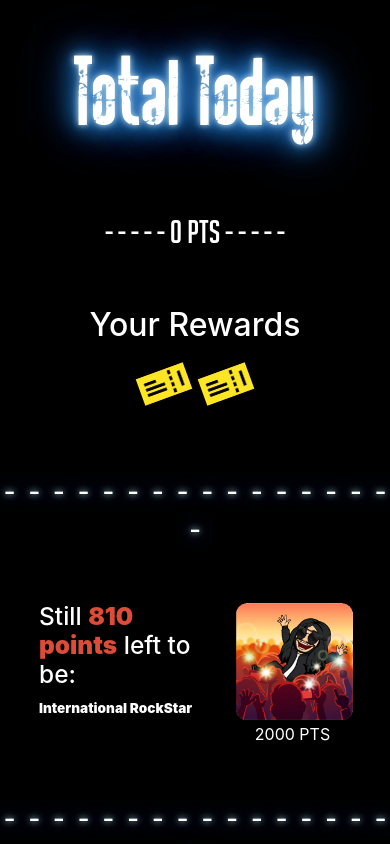
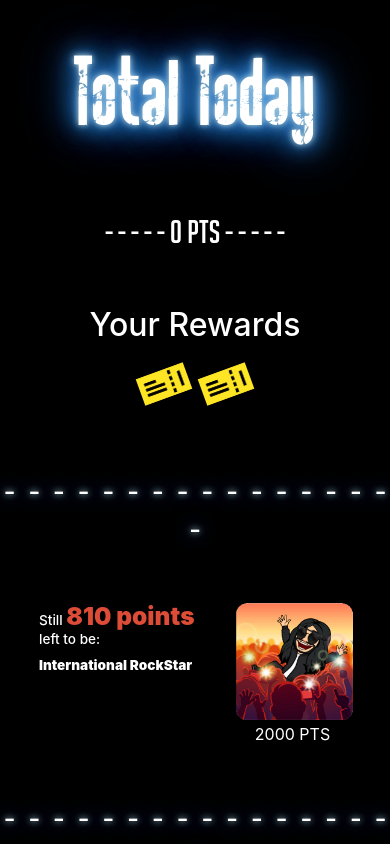
Before and after one commit to JenniferFromanger/Quoi-de-neuf, a React (Create React App) app in the folder quoi-de-neuf/: page /Report in a window 390 px wide. Shown: the top 844 px of the page. Built offline with nearby package versions, Linux system fonts and the light colour scheme.

Commit message:
css points left

```diff
--- a/quoi-de-neuf/src/components/Report.scss
+++ b/quoi-de-neuf/src/components/Report.scss
@@ -51,7 +51,7 @@
 
     .txt {
       h2 {
-        font-size: 1.8em;
+        font-size: 1em;
         margin-right: 30px;
       }
       width: 50vw;
@@ -62,6 +62,7 @@
       .ptlefts {
         color: #dd4c36;
         font-weight: 900;
+        font-size: 1.8em;
       }
     }
 
@@ -148,7 +149,7 @@
 
       .txt {
         h2 {
-          font-size: 1.8em;
+          font-size: 1.0em;
           margin-right: 30px;
         }
         width: 50vw;
@@ -159,6 +160,7 @@
         .ptlefts {
           color: #dd4c36;
           font-weight: 900;
+          font-size: 1.8em;
         }
       }
 
```
